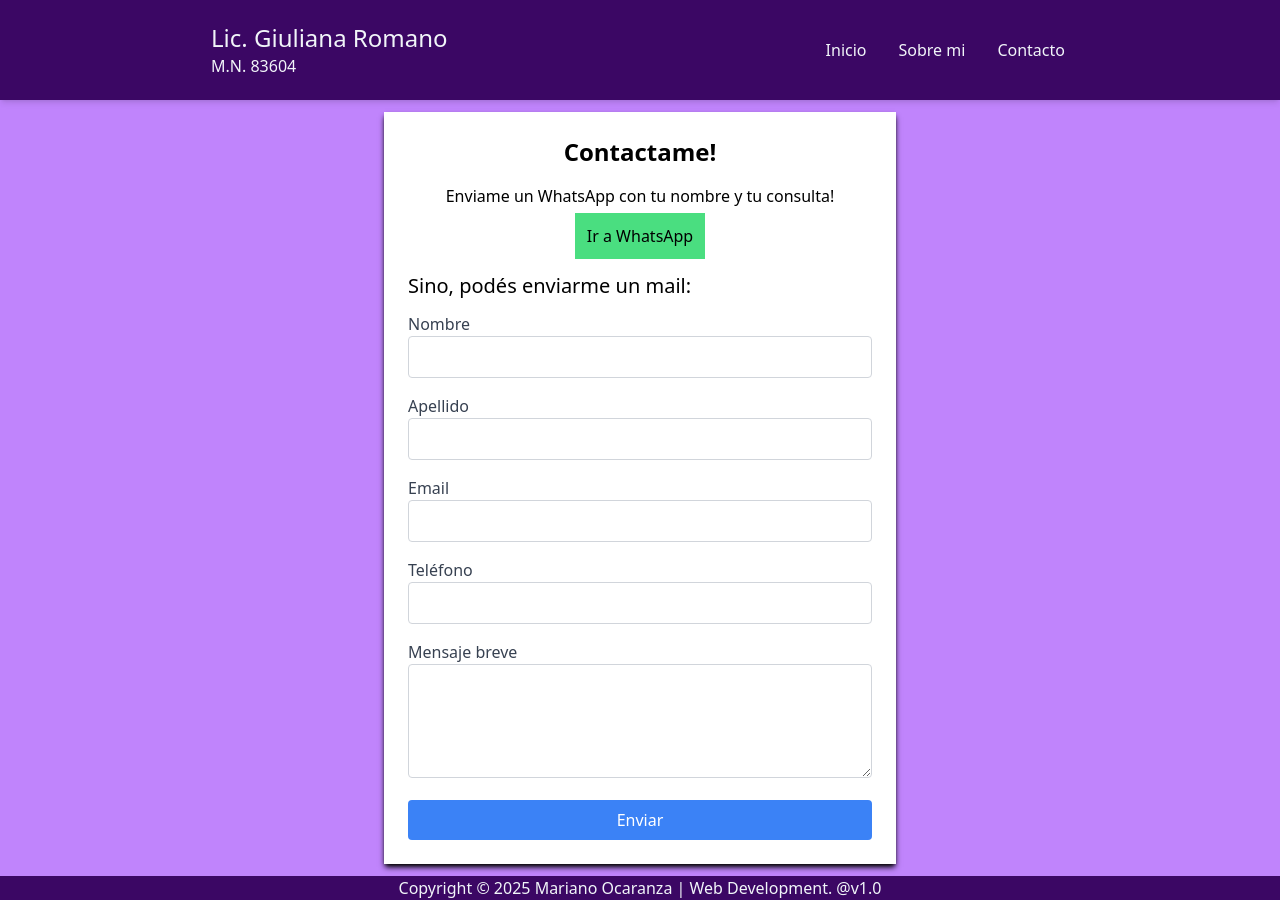
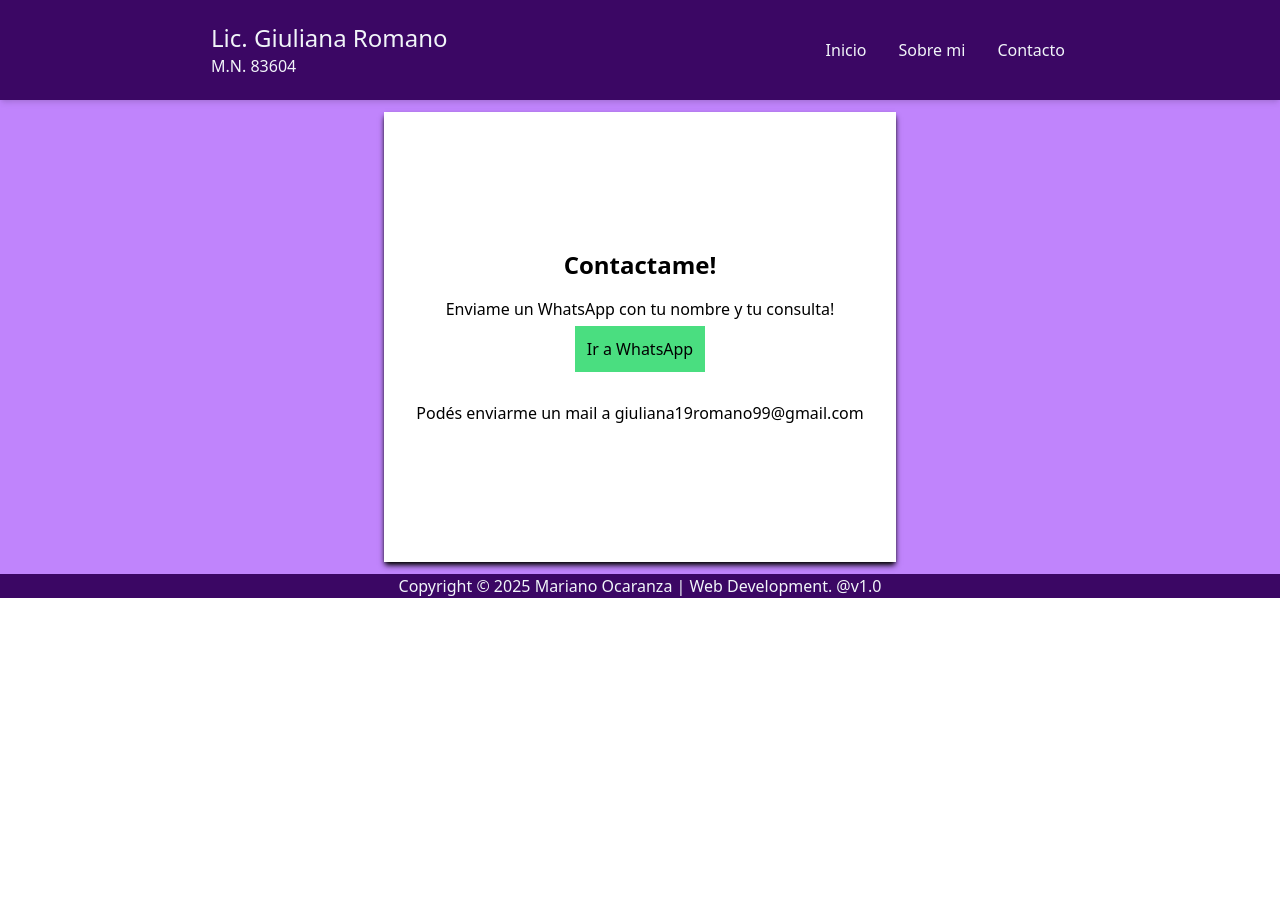
Before and after one commit to MarianoOcaranza/giulianaromanopsi, a React (Vite) app in the folder Giuliana_Website/: page /contact in a window 1280 px wide. After the commit the page ends 800 px from the top, so only its background shows below. Built offline with nearby package versions, Linux system fonts and the light colour scheme.

Commit message:
paused email support for contact, security reasons

```diff
--- a/Giuliana_Website/src/layouts/About.tsx
+++ b/Giuliana_Website/src/layouts/About.tsx
@@ -22,7 +22,7 @@ const About: React.FC = ()=> {
 
              <Banner
                     title='¿En qué me especializo?'
-                    description="Trabajo con un enfoque cognitivo-conductual y DBT, lo que significa que no solo exploramos lo que te pasa, sino que también buscamos estrategias prácticas par afrontar los desafíos del día a día.
+                    description="Trabajo con un enfoque cognitivo-conductual y DBT, lo que significa que no solo exploramos lo que te pasa, sino que también buscamos estrategias prácticas para afrontar los desafíos del día a día.
                     Me gusta pensar que la terapia es un arte en constante construcción, donde juntos encontramos nuevas formas de ver, sentir y actuar. Si estás buscando un espacio de escucha, sin juicios y con herramientas concretas, ¡estoy acá para ayudarte!"
                     bgColor='bg-purple-800'
                     textAlign="text-left"/>
--- a/Giuliana_Website/src/layouts/Contact.tsx
+++ b/Giuliana_Website/src/layouts/Contact.tsx
@@ -1,7 +1,7 @@
-import React, { useState } from "react";
+import React from 'react'
 
 const Contact: React.FC = ()=> {
-    const [formData, setFormData] = useState({
+/*const [formData, setFormData] = useState({
         firstName: '',
         lastName: '',
         email: '',
@@ -39,16 +39,17 @@ const Contact: React.FC = ()=> {
         } finally {
             setIsSubmitting(false);
         }
-    }
+    }*/
 
     return (
         <>
-         <div className="max-w-lg m-3 mx-auto p-6 bg-white shadow-md shadow-black">
+         <div className="max-w-lg min-h-[450px] items-center justify-center flex flex-col m-3 mx-auto p-6 bg-white shadow-md shadow-black">
          <h2 className="text-2xl text-center font-bold mb-4">Contactame!</h2>
          <div className='text-center'>
             <p className="mb-4">Enviame un WhatsApp con tu nombre y tu consulta!</p>
             <a className="bg-green-400 hover:bg-green-600 transition-all duration-300 p-3" href={`https://wa.me/${import.meta.env.VITE_WHATSAPP_NUM}`} target="_blank" rel='noopener noreferrer'>Ir a WhatsApp</a>
          </div>
+         {/*
          <p className='mt-6 text-xl mb-3'>Sino, podés enviarme un mail:</p>
             <form onSubmit={handleSubmit}>
                 <div className="mb-4">
@@ -122,6 +123,8 @@ const Contact: React.FC = ()=> {
                 {error && !isSubmitting && !success && "Hubo un error, click para intentar de nuevo"}
                 </button>
             </form>
+            */}
+            <p className='mt-10'>Podés enviarme un mail a giuliana19romano99@gmail.com</p>
             </div>
         </>
     )
```
